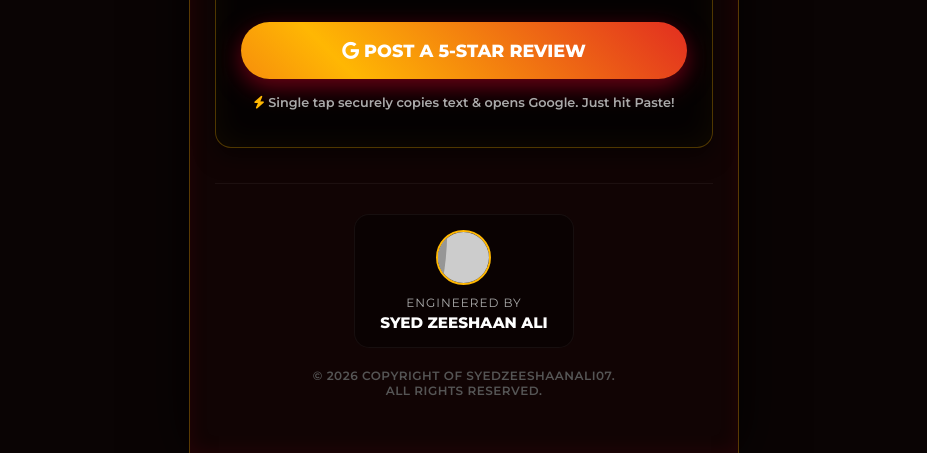
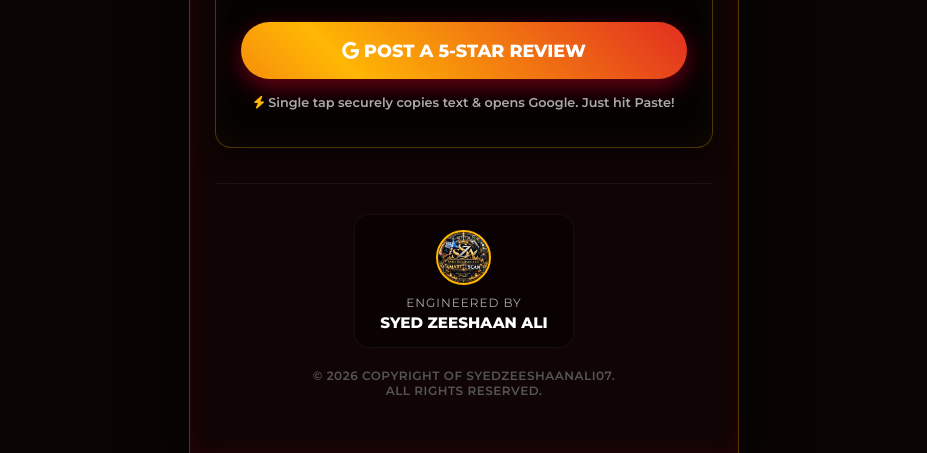
Before and after one commit to catb12345612-ai/AL-Gani-s-LEG-PIECE-Chiken-House, a plain HTML site: page index.html in a window 1280 px wide. Shown: the part 845-1298 px from the top of the page, without its empty margins (176-1103 px from the left). Drawn offline with nearby package versions, Linux system fonts and the light colour scheme; placeholder pictures from the web are drawn by us; a web font is replaced by a local one.

Commit message:
Update index.html

```diff
--- a/index.html
+++ b/index.html
@@ -246,7 +246,7 @@
         <footer class="footer fade-in-scroll">
             <a href="https://catb12345612-ai.github.io/Syed-Zeeshaan-Ali-High-Fledged-Engineering-And-Digital-Tech-Solutions-REVIEW/" target="_blank" class="dev-badge click-sfx">
                 <!-- Fallback provided in case dev logo name changes -->
-                <img src="dev-logo.png_2.png" alt="Developer Logo" class="dev-logo-img" onerror="this.src='https://via.placeholder.com/150/0a0404/d90429?text=DEV'">
+                <img src="dev-logo.png (1).png" alt="Developer Logo" class="dev-logo-img" onerror="this.src='https://via.placeholder.com/150/0a0404/d90429?text=DEV'">
                 <span class="dev-text">Engineered By</span>
                 <span class="dev-name glow-text">SYED ZEESHAAN ALI</span>
             </a>
```
